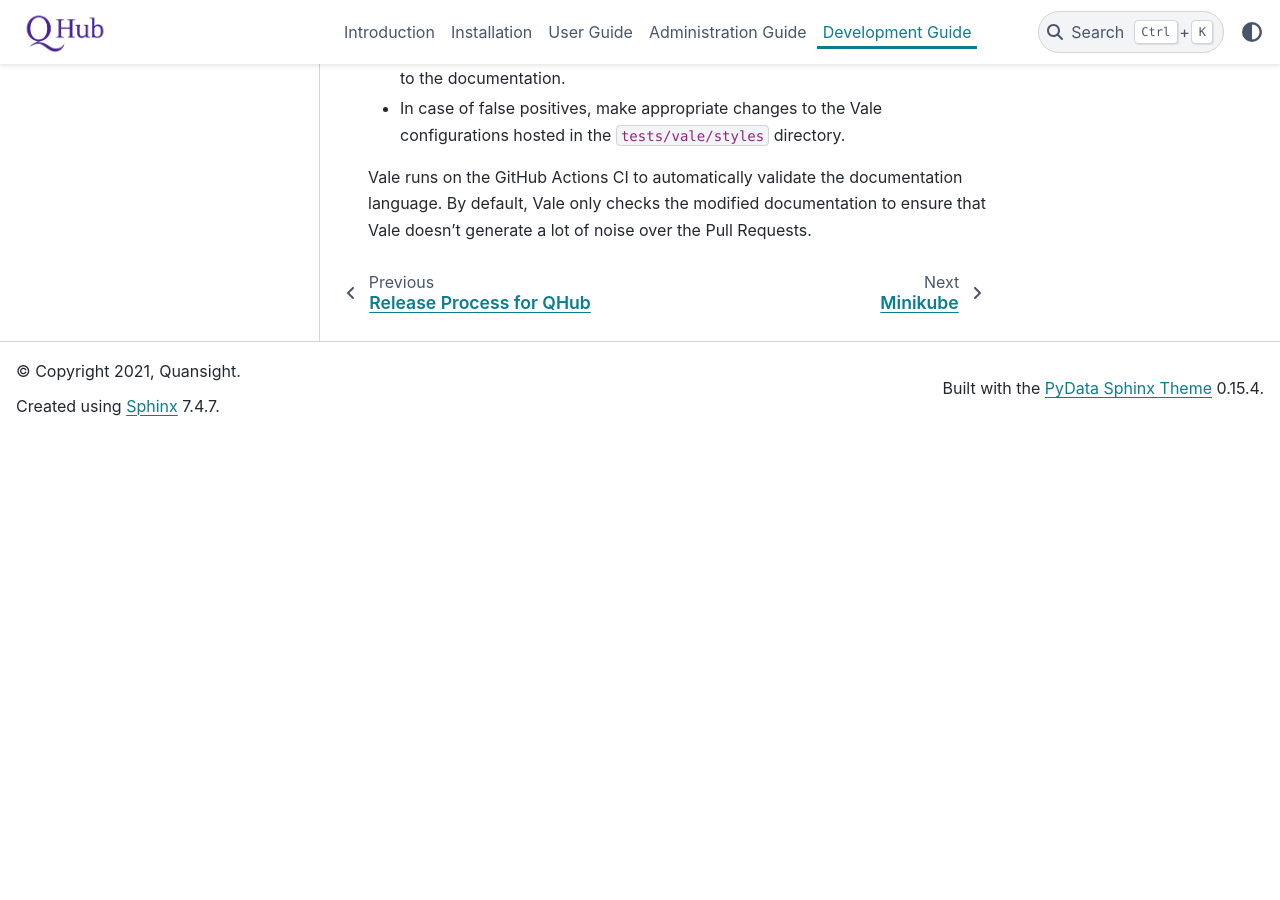
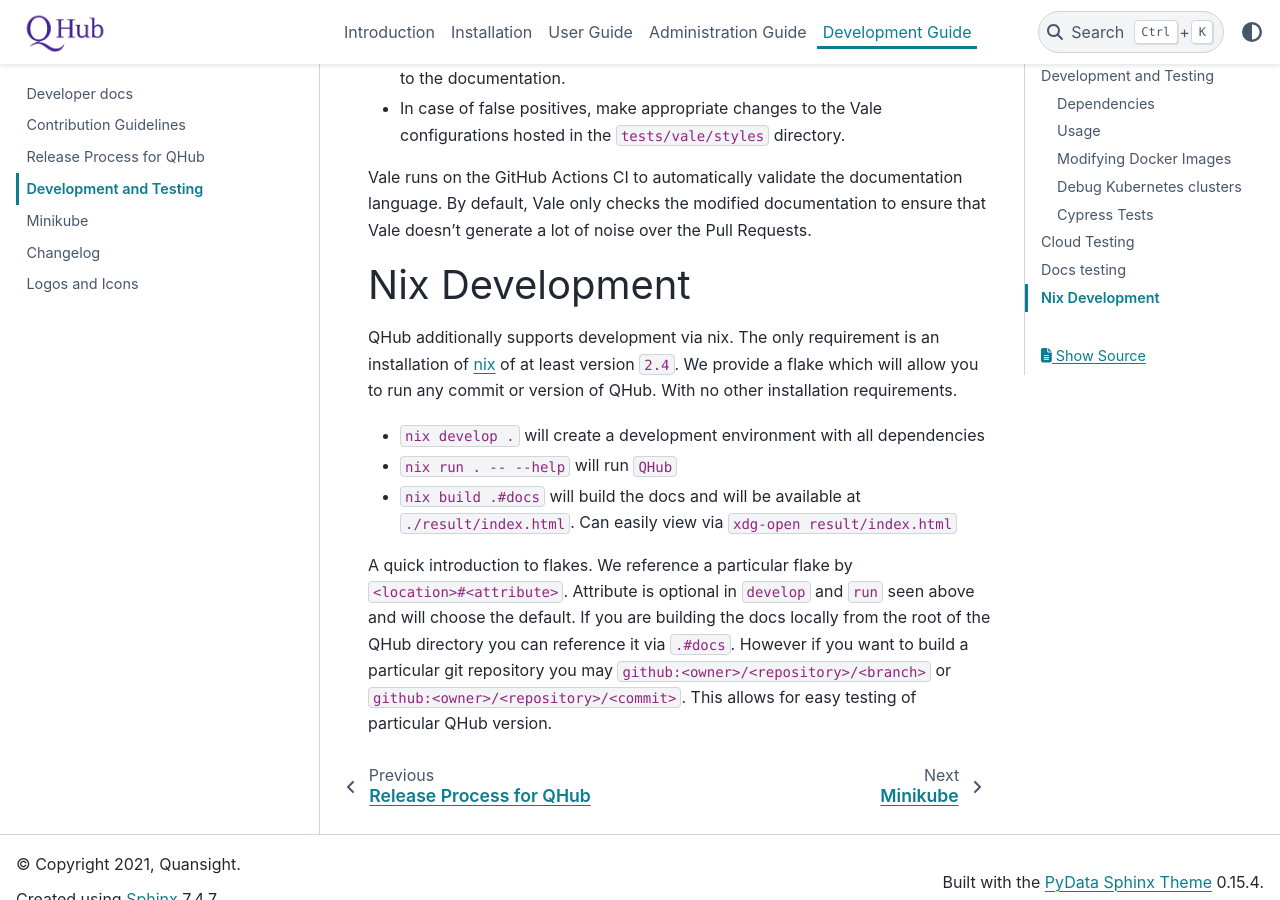
Before and after one commit to nebari-dev/nebari, a Sphinx documentation site: the page built from docs/source/dev_guide/testing.md, in a window 1280 px wide and 900 px high, scrolled down 7470 px. Built offline with Sphinx 7.4.7 and the PyData theme 0.15.4, drawn with Linux system fonts in a browser that asks for light colours; before the commit the page ends 7905 px from its top, so only the background shows below that.

Commit message:
Adding docs on qhub testing

```diff
--- a/docs/source/dev_guide/testing.md
+++ b/docs/source/dev_guide/testing.md
@@ -300,3 +300,26 @@
 - In case of false positives, make appropriate changes to the Vale configurations hosted in the `tests/vale/styles` directory.
 
 Vale runs on the GitHub Actions CI to automatically validate the documentation language. By default, Vale only checks the modified documentation to ensure that Vale doesn't generate a lot of noise over the Pull Requests.
+
+# Nix Development
+
+QHub additionally supports development via nix. The only requirement
+is an installation of [nix](https://nix.dev/tutorials/install-nix) of
+at least version `2.4`. We provide a flake which will allow you to run
+any commit or version of QHub. With no other installation
+requirements.
+
+ - `nix develop .` will create a development environment with all
+   dependencies
+ - `nix run . -- --help` will run `QHub`
+ - `nix build .#docs` will build the docs and will be available at
+   `./result/index.html`. Can easily view via `xdg-open result/index.html`
+
+A quick introduction to flakes. We reference a particular flake by
+`<location>#<attribute>`. Attribute is optional in `develop` and `run`
+seen above and will choose the default. If you are building the docs
+locally from the root of the QHub directory you can reference it via
+`.#docs`. However if you want to build a particular git repository you
+may `github:<owner>/<repository>/<branch>` or
+`github:<owner>/<repository>/<commit>`. This allows for easy testing
+of particular QHub version.
```
